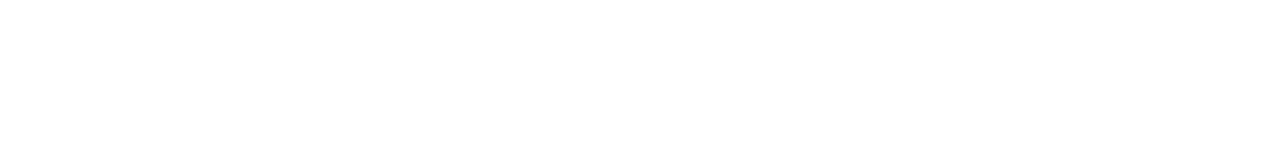
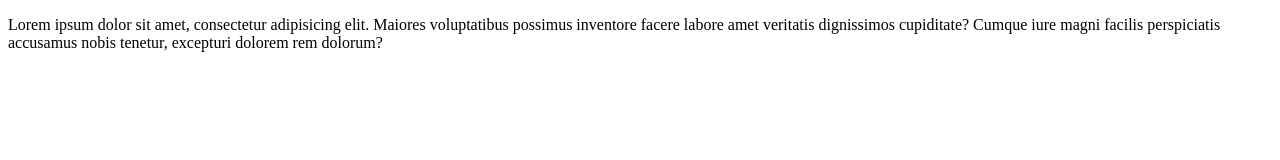
Before and after one commit to diman2807/projectt, a plain HTML site: page index.html in a window 1280 px wide. Drawn offline with Linux system fonts and the light colour scheme.

Commit message:
secons commit

```diff
--- a/index.html
+++ b/index.html
@@ -6,6 +6,7 @@
     <title>Document</title>
 </head>
 <body>
+    <p>Lorem ipsum dolor sit amet, consectetur adipisicing elit. Maiores voluptatibus possimus inventore facere labore amet veritatis dignissimos cupiditate? Cumque iure magni facilis perspiciatis accusamus nobis tenetur, excepturi dolorem rem dolorum?</p>
     <script src="script.js"></script>
 </body>
 </html>
```
